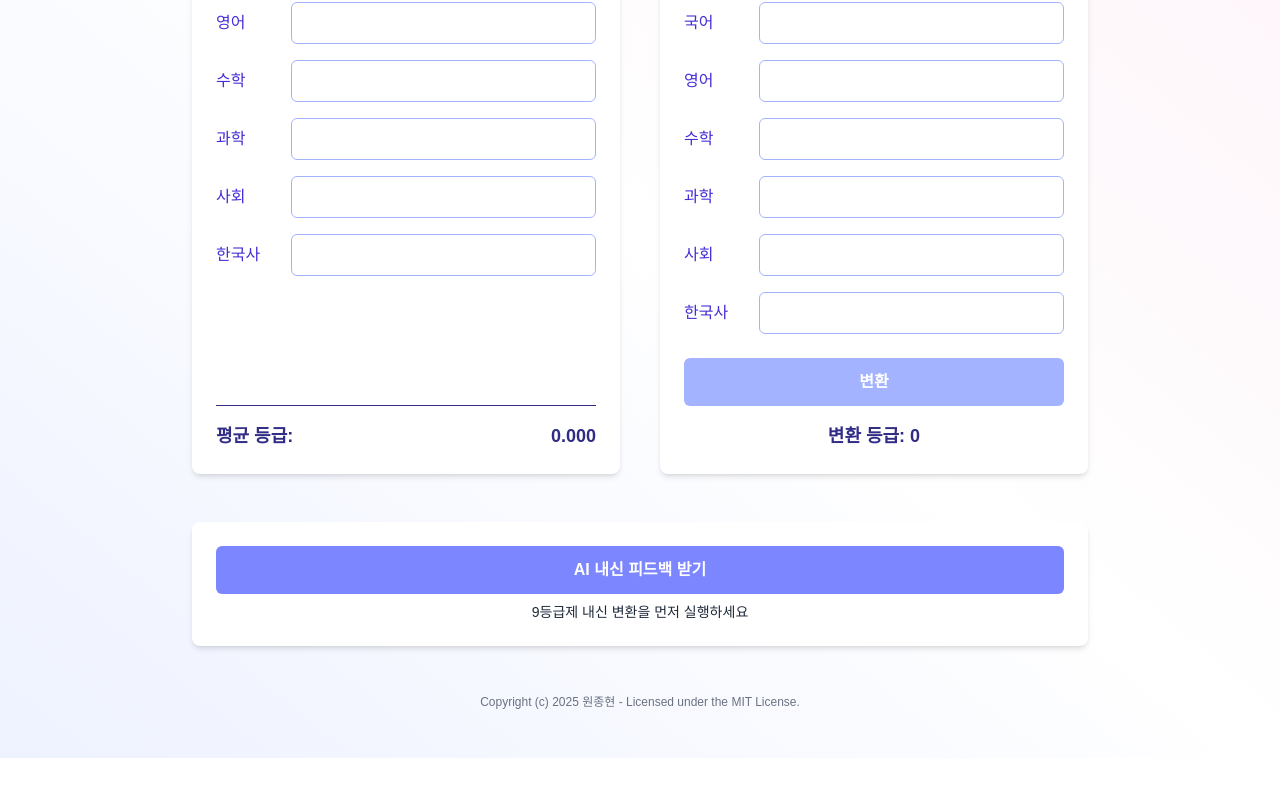
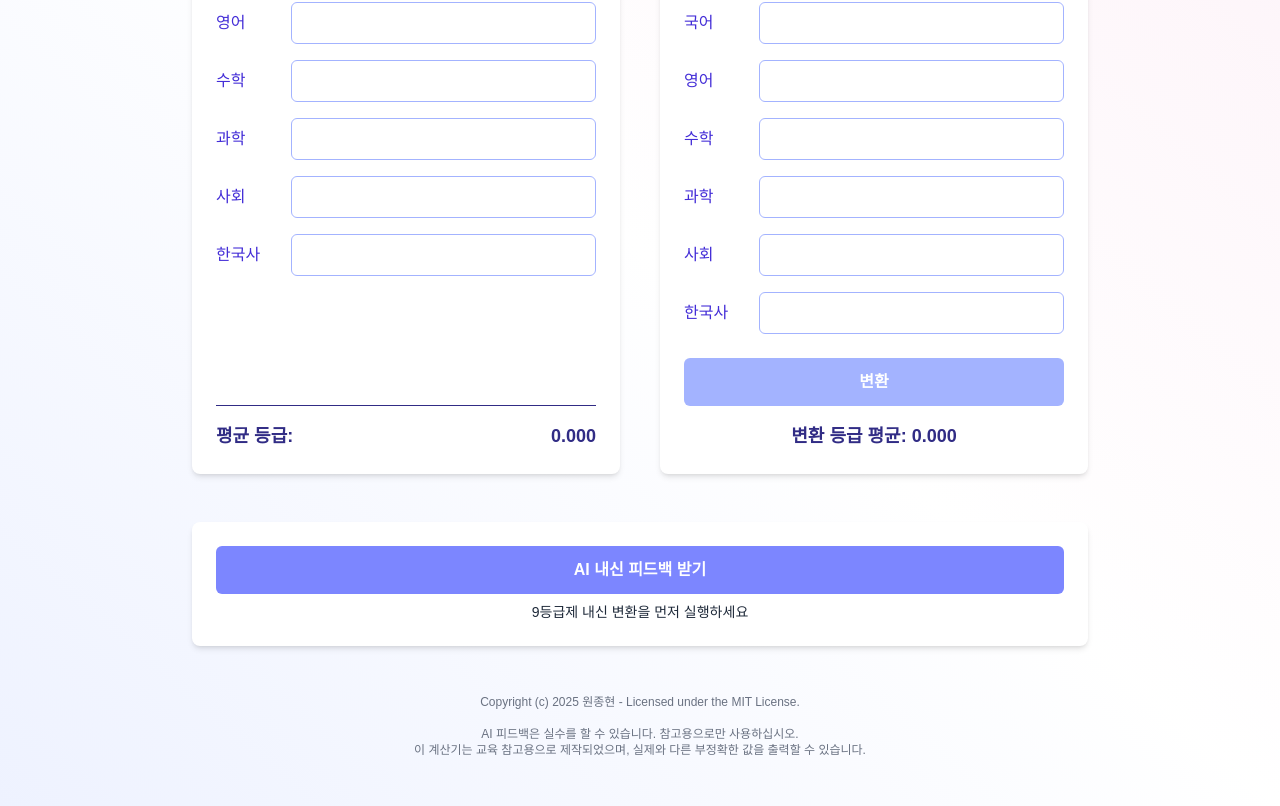
Before and after one commit to Ren-deRing/gpa_cal, a Next.js app: page / in a window 1280 px wide. Shown: the part 305-1111 px from the top of the page. Before the commit the page ends 1063 px from the top, so only its background shows below. Built offline with nearby package versions, Linux system fonts and the light colour scheme.

Commit message:
참조문구

```diff
--- a/src/app/page.tsx
+++ b/src/app/page.tsx
@@ -367,7 +367,7 @@ export default function Home() {
             </button>
 
             <div className="text-center text-indigo-900 font-semibold text-lg">
-              변환 등급: {convertedScores}
+              변환 등급 평균: {convertedScores.toFixed(3)}
             </div>
 
             {Object.keys(grade).length > 0 && (
@@ -418,7 +418,9 @@ export default function Home() {
         )}
       </section>
       <footer className="mt-12 text-center text-xs text-gray-500">
-        Copyright (c) 2025 원종현 - Licensed under the MIT License.
+        Copyright (c) 2025 원종현 - Licensed under the MIT License.<br /><br />
+        AI 피드백은 실수를 할 수 있습니다. 참고용으로만 사용하십시오.<br />
+        이 계산기는 교육 참고용으로 제작되었으며, 실제와 다른 부정확한 값을 출력할 수 있습니다.
       </footer>
     </main>
   );
```
